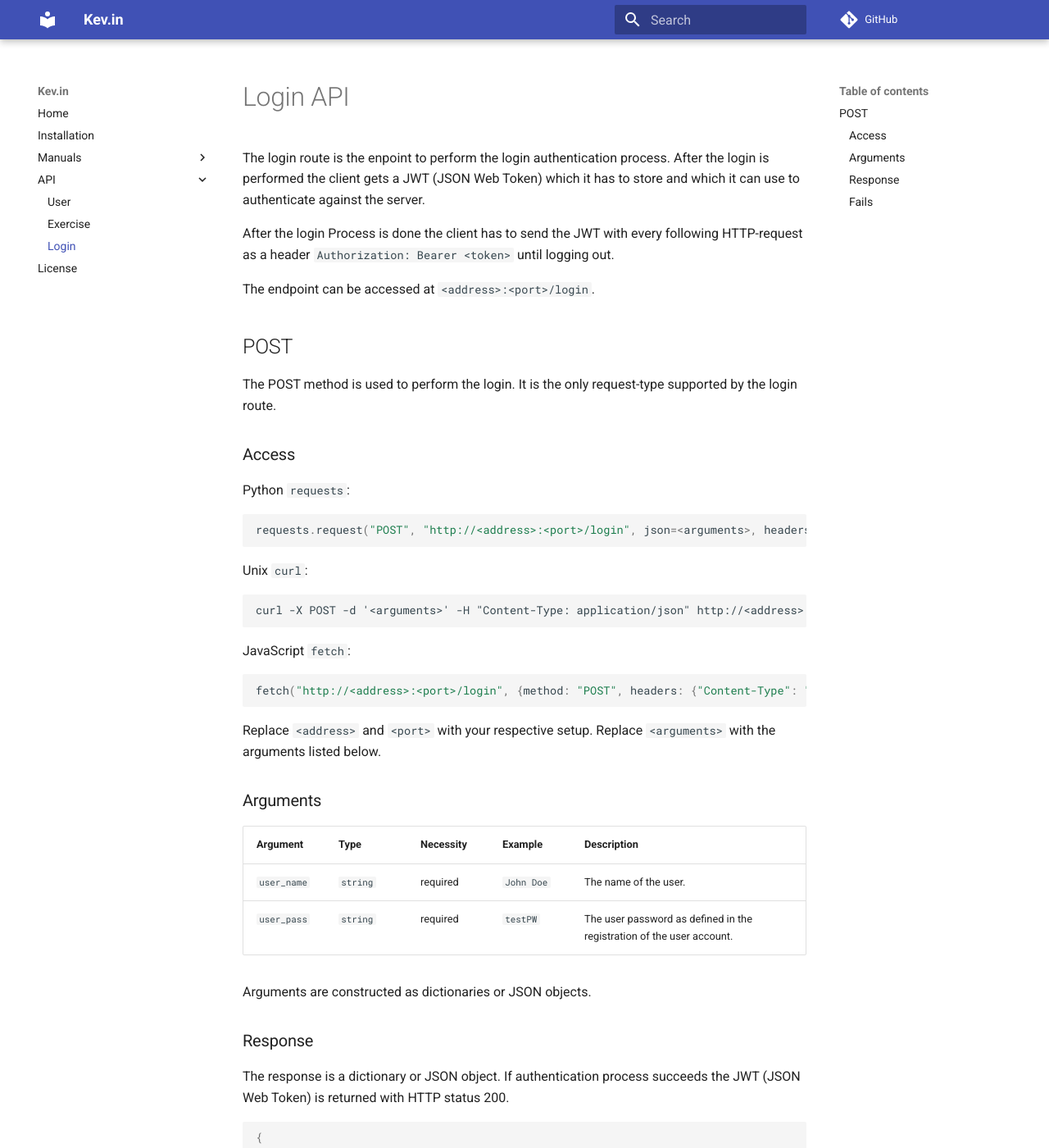
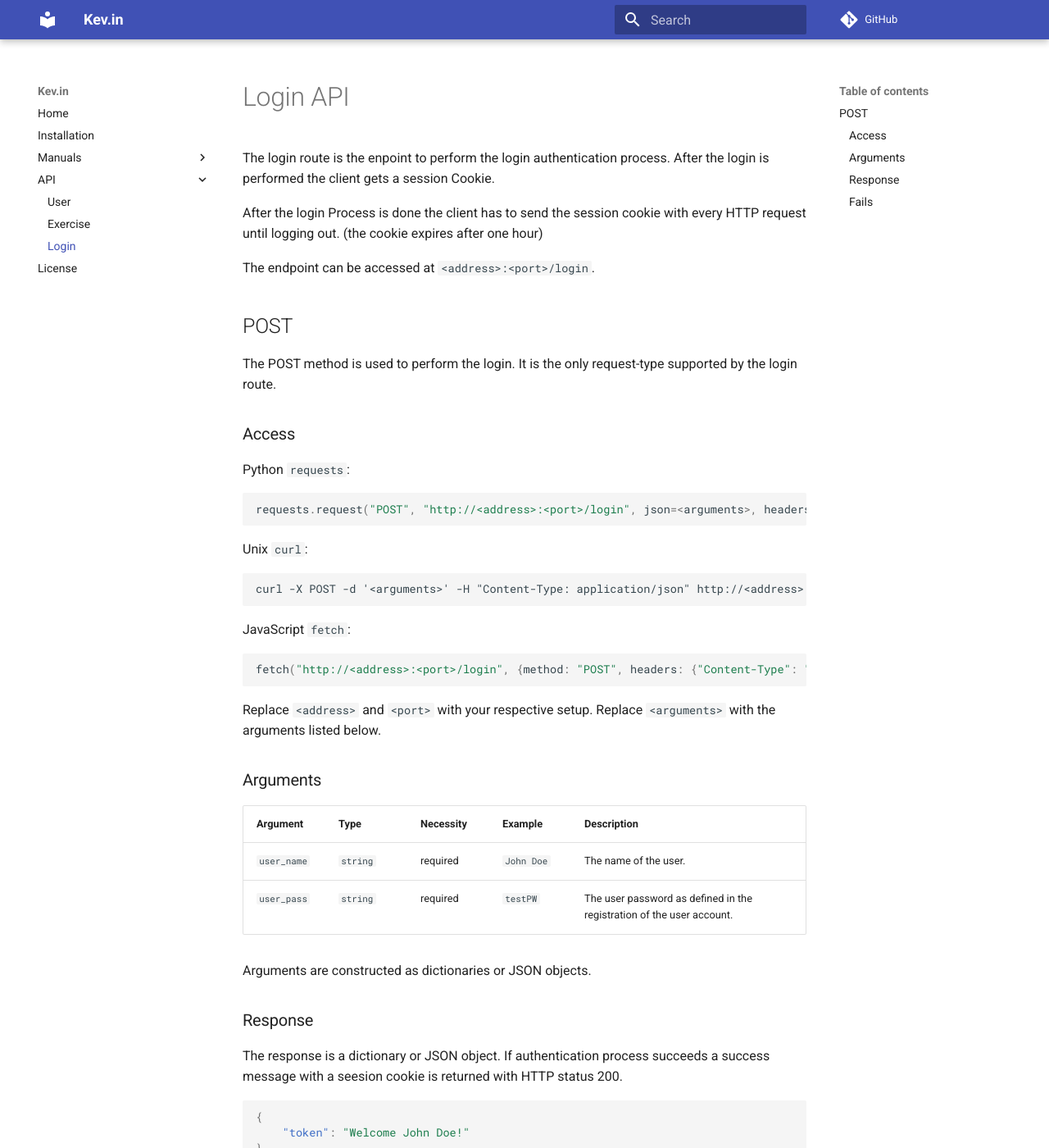
Before and after one commit to mlinke-ai/kev_in, an MkDocs documentation site: the page built from docs/api/login.md, in a window 1280 px wide and 1400 px high. Shown: the whole window at 82% size. Built offline with MkDocs 1.6.1 and Material for MkDocs 9.7.7, drawn with Linux system fonts in a browser that asks for light colours; comment, search, counter and statistics services are not loaded; some of the changed text lies outside the part shown.

Commit message:
login now sends JWT in a session cookie #42

````diff
--- a/docs/api/login.md
+++ b/docs/api/login.md
@@ -9,9 +9,9 @@ date: 2022-12-09
 
 # Login API
 
-The login route is the enpoint to perform the login authentication process. After the login is performed the client gets a JWT (JSON Web Token) which it has to store and which it can use to authenticate against the server.
+The login route is the enpoint to perform the login authentication process. After the login is performed the client gets a session Cookie.
 
-After the login Process is done the client has to send the JWT with every following HTTP-request as a header `Authorization: Bearer <token>` until logging out.
+After the login Process is done the client has to send the session cookie with every HTTP request until logging out. (the cookie expires after one hour)
 
 The endpoint can be accessed at `<address>:<port>/login`.
 
@@ -53,11 +53,11 @@ Arguments are constructed as dictionaries or JSON objects.
 
 ### Response
 
-The response is a dictionary or JSON object. If authentication process succeeds the JWT (JSON Web Token) is returned with HTTP status 200.
+The response is a dictionary or JSON object. If authentication process succeeds a success message with a seesion cookie is returned with HTTP status 200.
 
 ```JSON
 {
-    "token": "eyJhbGciOiJIUzI1NiIsInR5cCI6IkpXVCJ9.eyJ1c2VyX2lkIjoxfQ.HFnoe0RmWao72CHwfjaaUHPmXs8QW8jPL_vXfmHIH38"
+    "token": "Welcome John Doe!"
 }
 ```
 `HTTP status 200`
````
Also changed, not shown: 1 other file.
